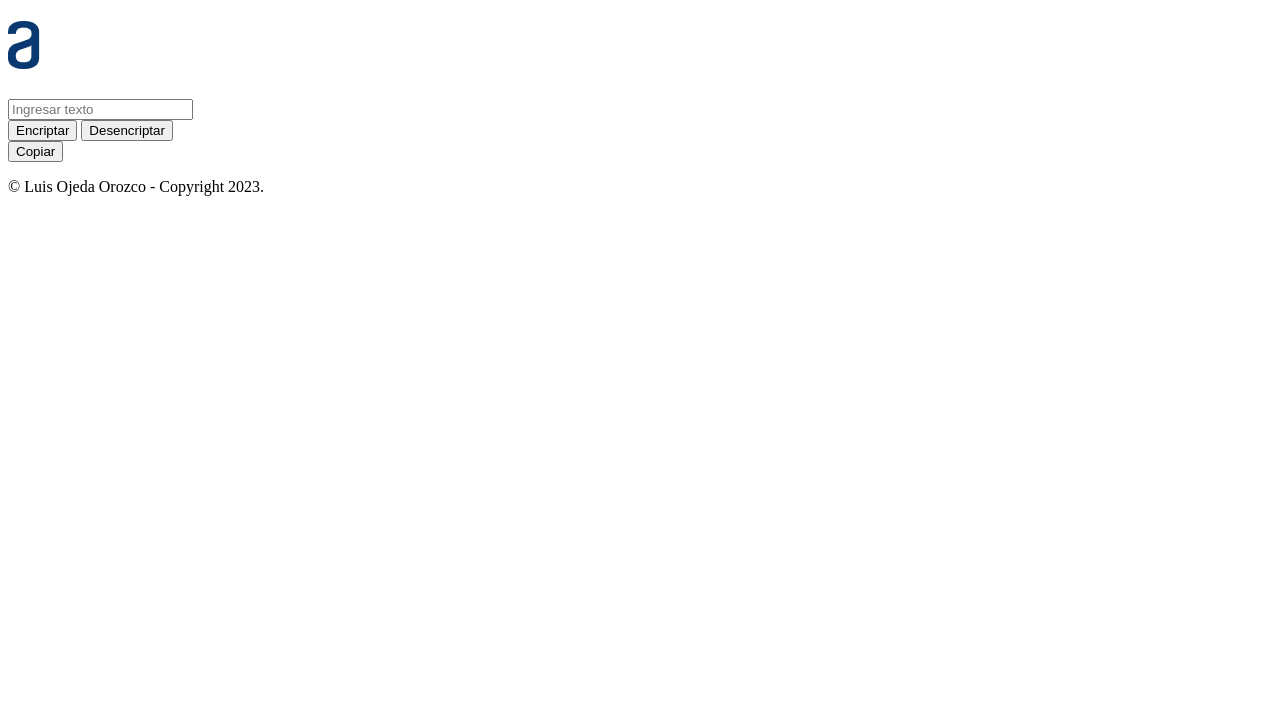
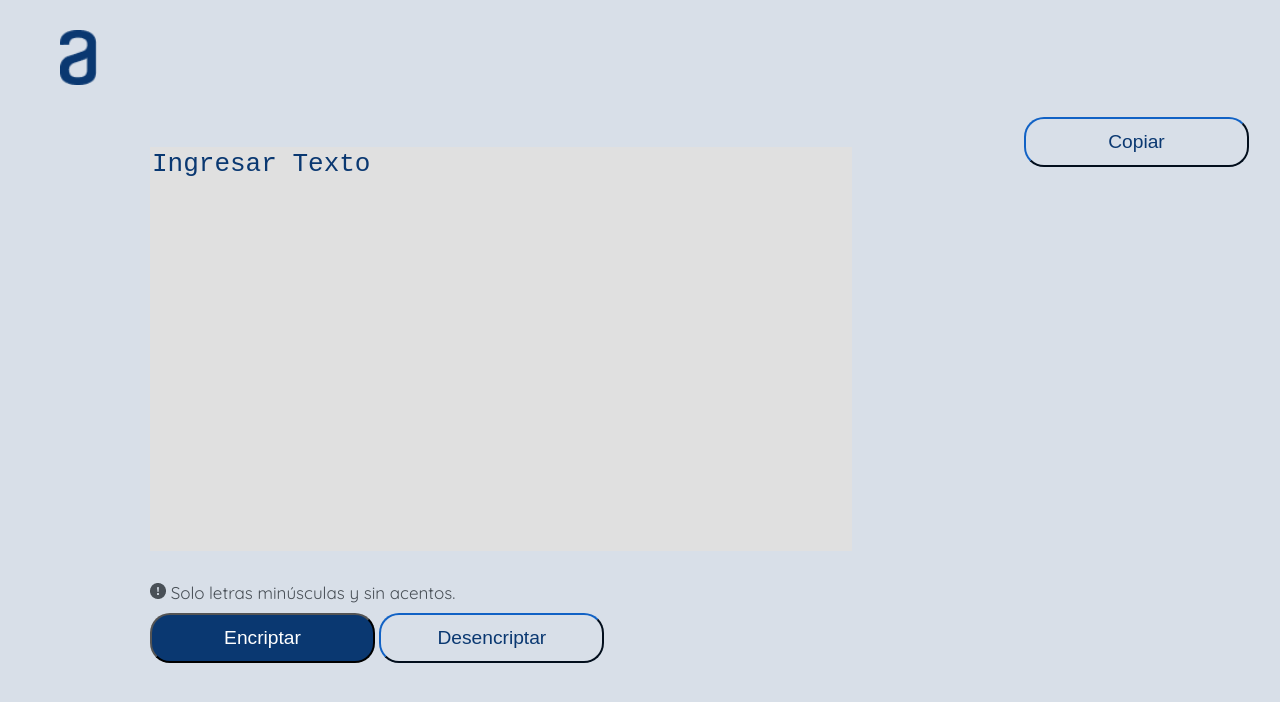
Before and after one commit to LuisOjeda05/EncriptadorDeTexto, a plain HTML site: page index.html in a window 1280 px wide. Drawn offline with Linux system fonts and the light colour scheme.

Commit message:
Agregando los primeros estilos de la pagina junto a las imagenes faltantes y acomodando un poco la estructura

```diff
--- a/index.html
+++ b/index.html
@@ -3,30 +3,40 @@
   <head>
     <meta charset="UTF-8">
     <title>Encriptador</title>
+    <link rel="stylesheet" href="reset.css">
     <link rel="stylesheet" href="style.css">
+    <link rel="preconnect" href="https://fonts.googleapis.com">
+    <link rel="preconnect" href="https://fonts.gstatic.com" crossorigin>
+    <link href="https://fonts.googleapis.com/css2?family=Quicksand&display=swap" rel="stylesheet">
   </head>
   <body>
     <header>
-      <h1><img id="image-logo" src="images/logo.png"></h1>
+      <h1><img class="image-logo" src="images/logo.png"></h1>
     </header>
 
     <main>
-      <section>
-        <input type="text" placeholder="Ingresar texto">
-      </section>
+      <article class="main-content">
 
-      <article>
-        <button id="button-encriptar">Encriptar</button>
-        <button id="button-desencriptar">Desencriptar</button>
+        <textarea id="input-textoAEncriptar" placeholder="Ingresar Texto"></textarea>
+
+        <section class="section-buttons">
+          <p class="warning-message">
+            <img src="images/exclamation.png">
+            Solo letras minúsculas y sin acentos.
+          </p>
+          <button id="button-encriptar">Encriptar</button>
+          <button class="button-white" id="button-desencriptar">Desencriptar</button>
+        </section>
+
       </article>
 
       <aside>
-        <button id="button-copiar">Copiar</button>
+        <button class="button-white" id="button-copiar">Copiar</button>
       </aside>
     </main>
 
-    <footer>
+    <!--<footer>
       <p id="copyright">&copy Luis Ojeda Orozco - Copyright 2023.</p>
-    </footer>
+    </footer>!-->
   </body>
 </html>
--- /dev/null
+++ b/reset.css
@@ -0,0 +1,48 @@
+/* http://meyerweb.com/eric/tools/css/reset/
+   v2.0 | 20110126
+   License: none (public domain)
+*/
+
+html, body, div, span, applet, object, iframe,
+h1, h2, h3, h4, h5, h6, p, blockquote, pre,
+a, abbr, acronym, address, big, cite, code,
+del, dfn, em, img, ins, kbd, q, s, samp,
+small, strike, strong, sub, sup, tt, var,
+b, u, i, center,
+dl, dt, dd, ol, ul, li,
+fieldset, form, label, legend,
+table, caption, tbody, tfoot, thead, tr, th, td,
+article, aside, canvas, details, embed,
+figure, figcaption, footer, header, hgroup,
+menu, nav, output, ruby, section, summary,
+time, mark, audio, video {
+	margin: 0;
+	padding: 0;
+	border: 0;
+	font-size: 100%;
+	font: inherit;
+	vertical-align: baseline;
+}
+/* HTML5 display-role reset for older browsers */
+article, aside, details, figcaption, figure,
+footer, header, hgroup, menu, nav, section {
+	display: block;
+}
+body {
+	line-height: 1;
+}
+ol, ul {
+	list-style: none;
+}
+blockquote, q {
+	quotes: none;
+}
+blockquote:before, blockquote:after,
+q:before, q:after {
+	content: '';
+	content: none;
+}
+table {
+	border-collapse: collapse;
+	border-spacing: 0;
+}
--- a/style.css
+++ b/style.css
@@ -0,0 +1,71 @@
+body {
+    background: #D8DFE8;
+    font-family: 'Quicksand', sans-serif;
+}
+
+.image-logo {
+    width: 2.3em;
+    margin: 30px 60px;
+}
+
+.main-content {
+    width: 50%;
+    margin: 30px 150px;
+    display: inline-block;
+}
+
+#input-textoAEncriptar {
+    width: 100%;
+    height: 400px;
+    resize: none;
+    font-size: 2em;
+    border: none;
+    outline: none;
+    padding-right: 60px;
+    color: #0A3871;
+    background: #e0e0e0;
+}
+
+#input-textoAEncriptar::placeholder {
+    color: #0A3871;
+}
+
+.section-buttons {
+
+    padding-top: 30px;
+}
+
+.warning-message {
+    color: #495057;
+    font-size: 17px;
+    padding-bottom: 12px;
+}
+
+#button-encriptar {
+    width: 225px;
+    height: 50px;
+    color: #ffffff;
+    font-size: 1.2em;
+    border-radius: 20px;
+    background-color: #0A3871;
+}
+
+.button-white {
+    width: 225px;
+    height: 50px;
+    color: #0A3871;
+    font-size: 1.2em;
+    border-color: #0A3871;
+    border-radius: 20px;
+    background-color: #D8DFE8;
+}
+
+button:hover {
+    cursor: pointer;
+}
+
+aside {
+    width: 20%;
+    float: right;
+
+  }
```
Also changed, not shown: images/exclamation.png (added).
